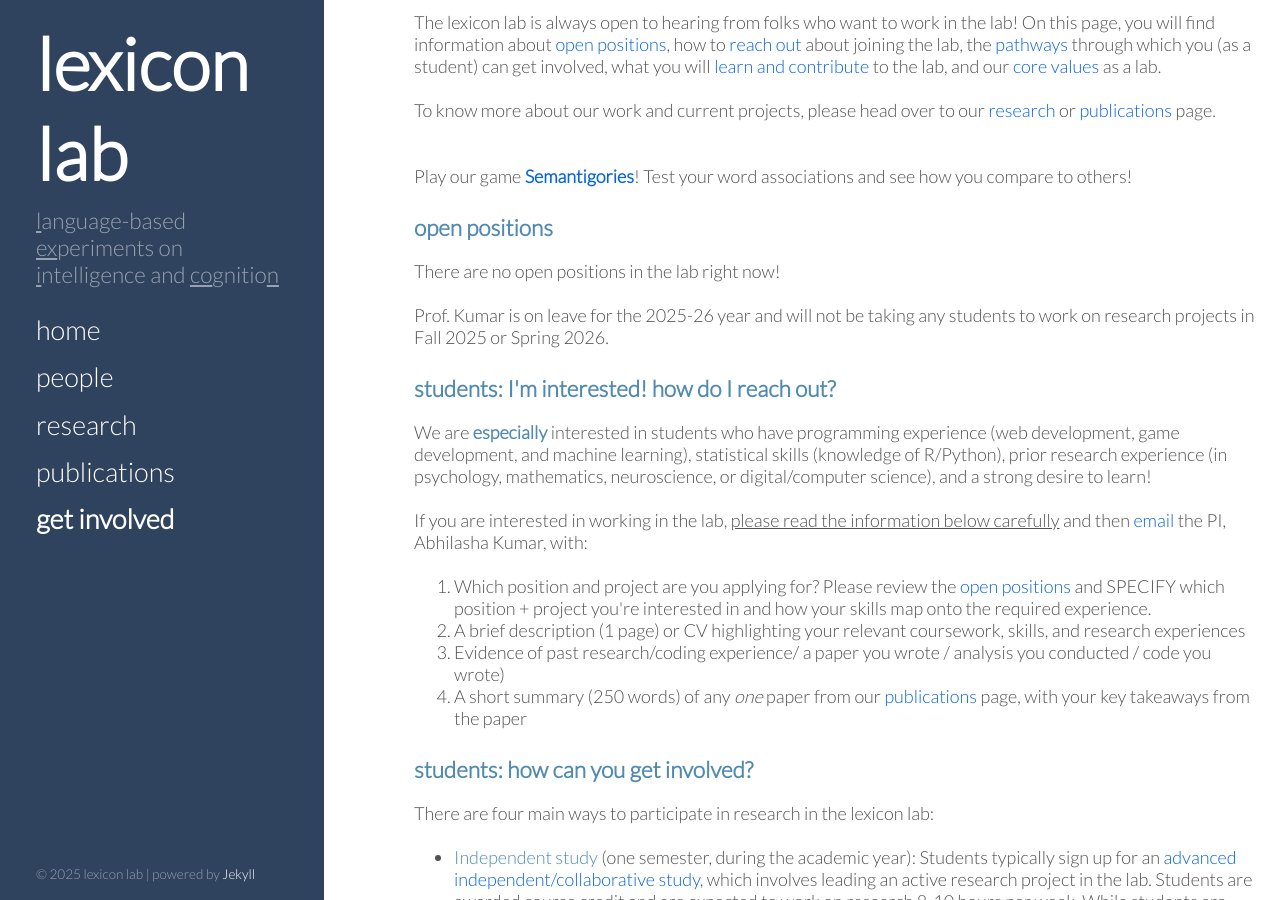
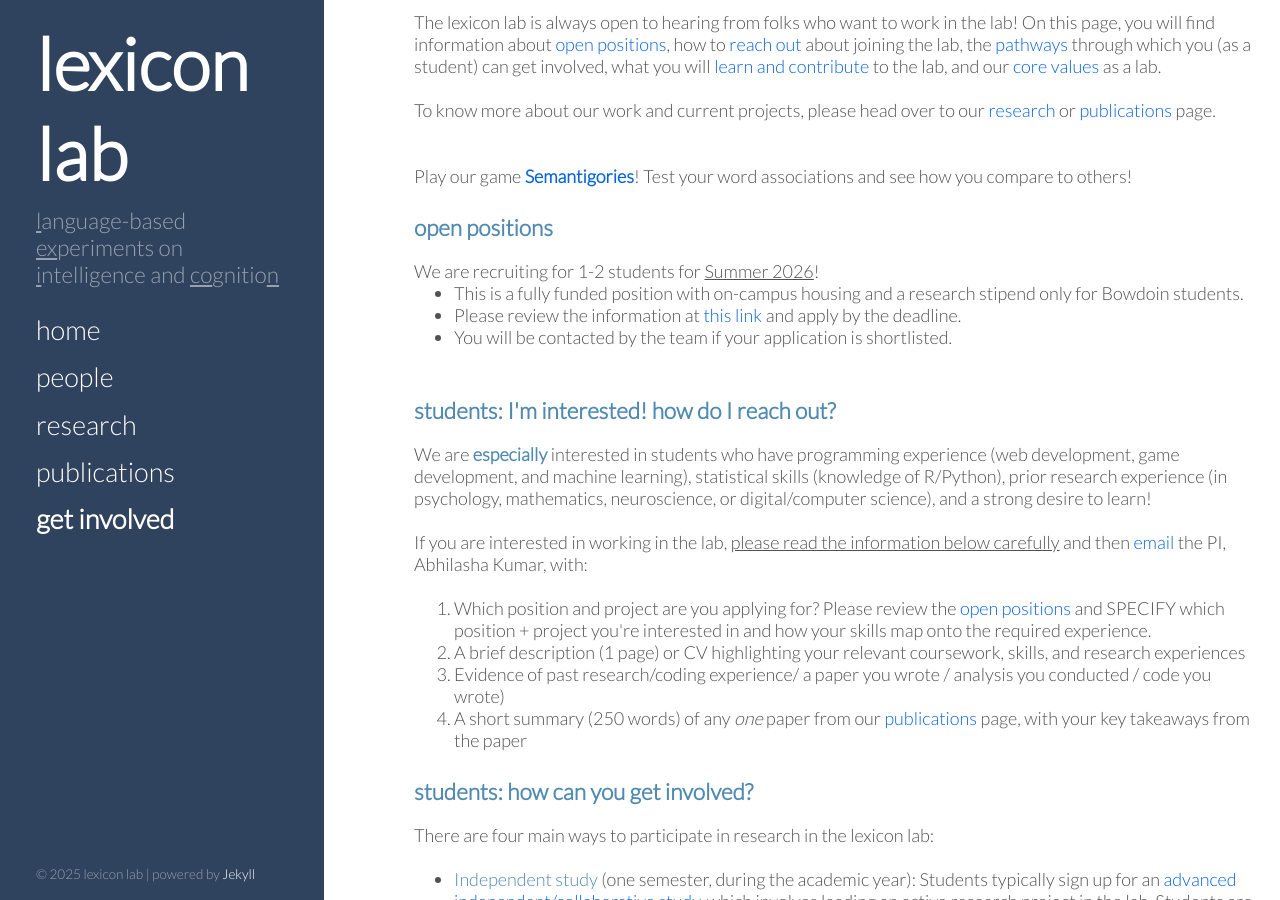
Before and after one commit to thelexiconlab/thelexiconlab.github.io, a Jekyll site: the page built from get involved.html, in a window 1280 px wide and 900 px high, scrolled down 700 px. Built offline with Jekyll 4.4.1, drawn with Linux system fonts in a browser that asks for light colours; Markdown is read by kramdown in place of the engine named in the settings.

Commit message:
update position

```diff
--- a/get involved.html
+++ b/get involved.html
@@ -20,11 +20,26 @@ To know more about our work and current projects, please head over to our <a hre
 
 <p><h3 style="color:#508AB0" id="open">open positions</h3> </p>
 
-There are no open positions in the lab right now! <br><br>
+<!-- There are no open positions in the lab right now! <br><br> -->
 
-Prof. Kumar is on leave for the 2025-26 year and will not be taking any students to work on research projects in Fall 2025 or Spring 2026.
+<!-- Prof. Kumar is on leave for the 2025-26 year and will not be taking any students to work on research projects in Fall 2025 or Spring 2026. -->
 
-<!-- Below are the available positions: <br><br> -->
+We are recruiting for 1-2 students for <u>Summer 2026</u>!
+<ul>
+<li>This is a fully funded position with on-campus housing and a research stipend only for Bowdoin students. </li>
+<li>Please review the information at <a href="https://forms.gle/mAjHn8ywNZTWucPN8">this link </a> and apply by the deadline. </li>
+<li>You will be contacted by the team if your application is shortlisted. <br><br></li>
+</ul>
+
+<!-- <ul>
+<li><u>Individual Differences in Memory Search </u> (40 hours/week)
+    <ul>
+        <li>Key question: How do individuals differ in their semantic network and how do they search through this network? </li>
+        <li>Work will involve analyzing large datasets and developing computational models of search.</li>
+        <li>Experience coding in Python (pandas, numpy, functions) is required for this position.</li>
+    </ul>
+</li>
+</ul> -->
 
 <!-- <u>Spring 2025: 2 students (Reach out before December 2024)</u><br><br>
 <ul>
@@ -46,16 +61,7 @@ Prof. Kumar is on leave for the 2025-26 year and will not be taking any students
 </ul> -->
 
 
-<!-- <u>Summer 2025: 1-2 students  (Summer funding available, Reach out by March 24 2025) </u><br><br>
-<ul>
-<li><u>Individual Differences in Memory Search </u> (40 hours/week)
-    <ul>
-        <li>Key question: How do individuals differ in their semantic network and how do they search through this network? </li>
-        <li>Work will involve analyzing large datasets and developing computational models of search.</li>
-        <li>Experience coding in Python (pandas, numpy, functions) is required for this position.</li>
-    </ul>
-</li>
-</ul> -->
+
 <!--
 We are looking for 1-2 students
 We are not recruiting any students for Fall 2024. Please watch this space for positions in the spring! Student positions in the lab fill up quickly, so please reach out a semester before you would like to join the lab (see <a href="#contact">details</a> below).
```
